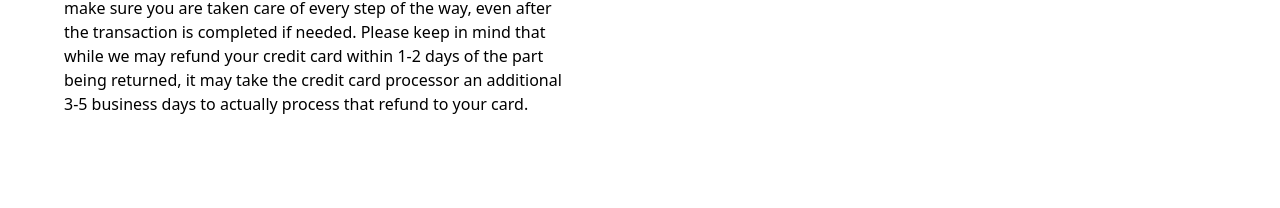
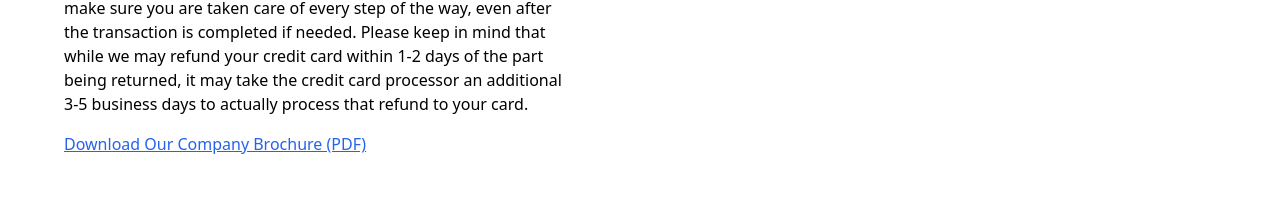
Before and after one commit to Abinash17a/bionicAutoparts, a Next.js app: page / in a window 1280 px wide. Shown: the part 1300-1508 px from the top of the page. Built offline with nearby package versions, Linux system fonts and the light colour scheme.

Commit message:
pdf has been added

```diff
--- a/src/app/page.tsx
+++ b/src/app/page.tsx
@@ -1602,6 +1602,16 @@ export default function Home() {
             If you need to return an item, you may call or text  +1 617-390-7248, email  auth@bionicsautoparts.com, or chat us on this website.
             We take pride in our timely and efficient return process. We want to make sure you are taken care of every step of the way, even after the transaction is completed if needed. Please keep in mind that while we may refund your credit card within 1-2 days of the part being returned, it may take the credit card processor an additional 3-5 business days to actually process that refund to your card.
           </p>
+          <p className="mt-4">
+            <a
+              href="/files/warranty.pdf"
+              target="_blank"
+              className="text-blue-600 underline hover:text-blue-800"
+              rel="noopener noreferrer"
+            >
+              Download Our Company Brochure (PDF)
+            </a>
+          </p>
         </div>
 
         {/* Right side: Image grid with four images and added spacing */}
```
Also changed, not shown: 1 other file (tests, documents, lock files or other folders).
